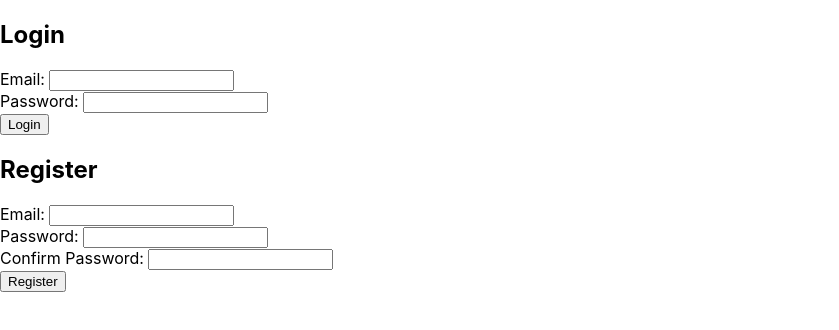
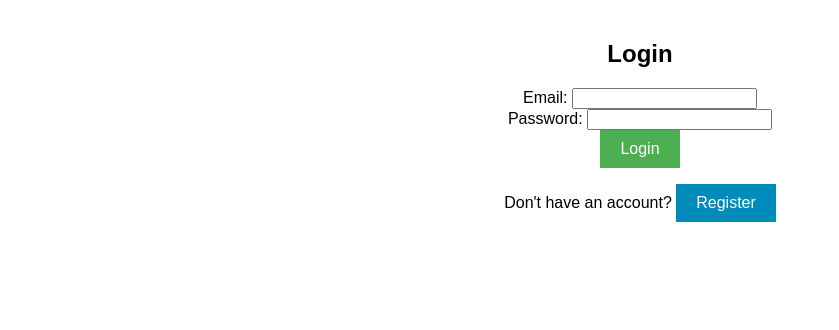
Before and after one commit to suraj101998/stock-market-dashboard, a React (Create React App) app: page / in a window 1280 px wide. Shown: the top 330 px of the page, without its empty margins (0-839 px from the left). Built offline with nearby package versions, Linux system fonts and the light colour scheme.

Commit message:
implemented dynamic page rendering and CSS

```diff
--- a/src/App.js
+++ b/src/App.js
@@ -1,26 +1,35 @@
+// App.js
 import React, { useState } from 'react';
 import Dashboard from './components/Dashboard/Dashboard';
 import Login from './components/Auth/Login';
 import Register from './components/Auth/Register';
-import PrivateRoute from './components/Auth/PrivateRoute';
 
 const App = () => {
-  const [user, setUser] = useState(null);
+  const [isLoggedIn, setIsLoggedIn] = useState(false);
+  const [showRegister, setShowRegister] = useState(false);
 
-  const handleLogin = (userData) => {
-    setUser(userData);
+  const handleLogin = () => {
+    setIsLoggedIn(true);
+    setShowRegister(false);
   };
 
   const handleLogout = () => {
-    setUser(null);
+    setIsLoggedIn(false);
+  };
+
+  const handleToggleRegister = () => {
+    setShowRegister(!showRegister);
   };
 
   return (
-    <div>
-      <Login onLogin={handleLogin} />
-      <Register onRegister={handleLogin} />
-
-      <PrivateRoute path="/dashboard" component={Dashboard} isAuthenticated={user !== null} onLogout={handleLogout} />
+    <div style={{ fontFamily: 'Arial, sans-serif', padding: '20px' }}>
+      {!isLoggedIn && !showRegister ? (
+        <Login onLogin={handleLogin} onToggleRegister={handleToggleRegister} />
+      ) : isLoggedIn ? (
+        <Dashboard onLogout={handleLogout} />
+      ) : (
+        <Register onRegister={handleLogin} />
+      )}
     </div>
   );
 };
--- a/src/components/Auth/Login.js
+++ b/src/components/Auth/Login.js
@@ -1,7 +1,8 @@
+// Login.js
 import React, { useState } from 'react';
 import { login } from '../../services/auth';
 
-const Login = ({ onLogin }) => {
+const Login = ({ onLogin, onToggleRegister }) => {
   const [email, setEmail] = useState('');
   const [password, setPassword] = useState('');
   const [error, setError] = useState(null);
@@ -16,7 +17,7 @@ const Login = ({ onLogin }) => {
   };
 
   return (
-    <div>
+    <div style={{ textAlign: 'center', margin: '20px' }}>
       <h2>Login</h2>
       {error && <p style={{ color: 'red' }}>{error}</p>}
       <label>Email: </label>
@@ -25,7 +26,16 @@ const Login = ({ onLogin }) => {
       <label>Password: </label>
       <input type="password" value={password} onChange={(e) => setPassword(e.target.value)} />
       <br />
-      <button onClick={handleLogin}>Login</button>
+      <button style={{ backgroundColor: '#4caf50', color: 'white', padding: '10px 20px', fontSize: '16px', border: 'none', cursor: 'pointer' }} onClick={handleLogin}>
+        Login
+      </button>
+      <br />
+      <p>
+        Don't have an account?{' '}
+        <button style={{ backgroundColor: '#008CBA', color: 'white', padding: '10px 20px', fontSize: '16px', border: 'none', cursor: 'pointer' }} onClick={onToggleRegister}>
+          Register
+        </button>
+      </p>
     </div>
   );
 };
--- a/src/components/Auth/Register.js
+++ b/src/components/Auth/Register.js
@@ -1,42 +1,3 @@
-// // Register.js
-
-// import React, { useState } from 'react';
-// import { register } from '../../services/auth';
-
-// const RegisterComponent = () => {
-//   const [email, setEmail] = useState('');
-//   const [password, setPassword] = useState('');
-
-//   const handleRegister = async () => {
-//     try {
-//       await register(email, password);
-//       // Optionally, you might want to auto-login the user after registration
-//       // const userData = await login(email, password);
-//       // onAuth(userData);
-//     } catch (error) {
-//       console.error('Registration failed:', error);
-//     }
-//   };
-
-//   return (
-//     <div>
-//       <h2>Register</h2>
-//       <label>
-//         Email:
-//         <input type="text" value={email} onChange={(e) => setEmail(e.target.value)} />
-//       </label>
-//       <label>
-//         Password:
-//         <input type="password" value={password} onChange={(e) => setPassword(e.target.value)} />
-//       </label>
-//       <button onClick={handleRegister}>Register</button>
-//     </div>
-//   );
-// };
-
-// export default RegisterComponent;
-
-
 // Register.js
 import React, { useState } from 'react';
 import { register } from '../../services/auth';
@@ -62,7 +23,7 @@ const Register = ({ onRegister }) => {
   };
 
   return (
-    <div>
+    <div style={{ textAlign: 'center', margin: '20px' }}>
       <h2>Register</h2>
       {error && <p style={{ color: 'red' }}>{error}</p>}
       <label>Email: </label>
@@ -72,13 +33,11 @@ const Register = ({ onRegister }) => {
       <input type="password" value={password} onChange={(e) => setPassword(e.target.value)} />
       <br />
       <label>Confirm Password: </label>
-      <input
-        type="password"
-        value={confirmPassword}
-        onChange={(e) => setConfirmPassword(e.target.value)}
-      />
+      <input type="password" value={confirmPassword} onChange={(e) => setConfirmPassword(e.target.value)} />
       <br />
-      <button onClick={handleRegister}>Register</button>
+      <button style={{ backgroundColor: '#4caf50', color: 'white', padding: '10px 20px', fontSize: '16px', border: 'none', cursor: 'pointer' }} onClick={handleRegister}>
+        Register
+      </button>
     </div>
   );
 };
--- a/src/components/Dashboard/Dashboard.js
+++ b/src/components/Dashboard/Dashboard.js
@@ -1,8 +1,9 @@
+// Dashboard.js
 import React, { useEffect, useState } from 'react';
 import StockWidget from './StockWidget';
 import { fetchRealTimeData } from '../../services/stockService';
 
-const Dashboard = () => {
+const Dashboard = ({ onLogout }) => {
   const [realTimeData, setRealTimeData] = useState([]);
   const [searchTerm, setSearchTerm] = useState('');
   const [sortBy, setSortBy] = useState('symbol');
@@ -14,7 +15,7 @@ const Dashboard = () => {
       try {
         const data = await fetchRealTimeData();
         setRealTimeData(data);
-        setFilteredData(data); // Initialize filteredData with the fetched data
+        setFilteredData(data);
       } catch (error) {
         console.error('Error fetching real-time data', error);
       }
@@ -24,12 +25,10 @@ const Dashboard = () => {
   }, []);
 
   useEffect(() => {
-    // Filter stocks based on the search term
     const filteredStocks = realTimeData.filter((stock) =>
       stock.symbol.toLowerCase().includes(searchTerm.toLowerCase())
     );
 
-    // Sort stocks based on the selected criteria
     const sortedStocks = filteredStocks.sort((a, b) => {
       const aValue = sortBy === 'latestPrice' ? parseFloat(a[sortBy]) : a[sortBy];
       const bValue = sortBy === 'latestPrice' ? parseFloat(b[sortBy]) : b[sortBy];
@@ -59,7 +58,7 @@ const Dashboard = () => {
   };
 
   return (
-    <div>
+    <div style={{ margin: '20px' }}>
       <h2>Dashboard</h2>
       <div>
         <label>Search: </label>
@@ -70,7 +69,6 @@ const Dashboard = () => {
         <select value={sortBy} onChange={handleSort}>
           <option value="symbol">Symbol</option>
           <option value="latestPrice">Latest Price</option>
-          {/* Add more options as needed */}
         </select>
         <select value={sortOrder} onChange={handleSortOrder}>
           <option value="asc">Ascending</option>
@@ -80,6 +78,9 @@ const Dashboard = () => {
       {filteredData.map((stock) => (
         <StockWidget key={stock.symbol} stock={stock} />
       ))}
+      <button style={{ backgroundColor: '#ff0000', color: 'white', padding: '10px 20px', fontSize: '16px', border: 'none', cursor: 'pointer', marginTop: '20px' }} onClick={onLogout}>
+        Logout
+      </button>
     </div>
   );
 };
--- a/src/components/Dashboard/StockWidget.js
+++ b/src/components/Dashboard/StockWidget.js
@@ -1,10 +1,32 @@
+// StockWidget.js
 import React from 'react';
 
 const StockWidget = ({ stock }) => {
+  const widgetStyle = {
+    border: '1px solid #eaeaea',
+    borderRadius: '8px',
+    padding: '15px',
+    marginBottom: '15px',
+    boxShadow: '0px 4px 8px rgba(0, 0, 0, 0.1)',
+    backgroundColor: '#ffffff',
+  };
+
+  const symbolStyle = {
+    fontSize: '1.5rem',
+    margin: '0 0 10px 0',
+    color: '#333',
+  };
+
+  const priceStyle = {
+    margin: '0',
+    fontWeight: 'bold',
+    color: '#007bff',
+  };
+
   return (
-    <div>
-      <h3>{stock.symbol}</h3>
-      <p>Last Price: {stock.latestPrice}</p>
+    <div style={widgetStyle}>
+      <h3 style={symbolStyle}>{stock.symbol}</h3>
+      <p style={priceStyle}>Last Price: ${stock.latestPrice.toFixed(2)}</p>
       {/* Add more information as needed */}
     </div>
   );
```
Also changed, not shown: src/App.css (+8 -36 lines), src/components/Auth/PrivateRoute.js (+0 -21 lines).
